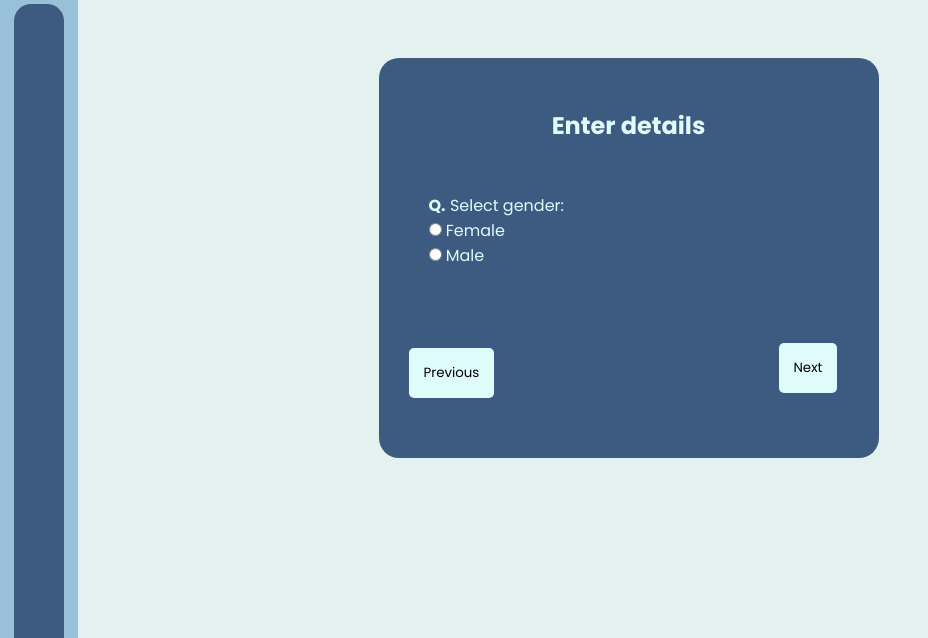
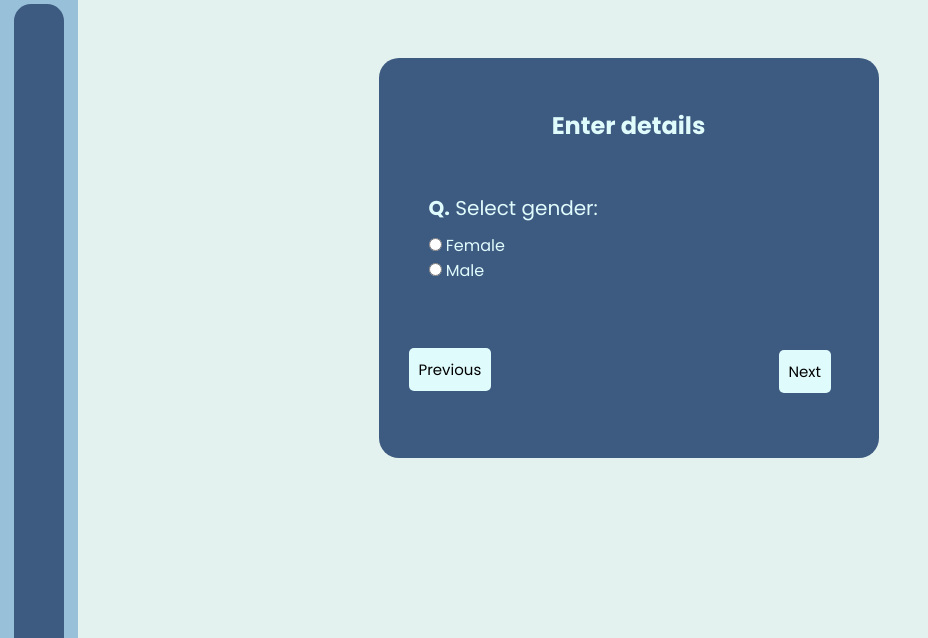
Before and after one commit to AfrahhhK/StudyPlanner, a PHP site: page / in a window 1280 px wide. Shown: the part 140-778 px from the top of the page, without its empty margins (0-928 px from the left). Run offline with PHP 8.4, Linux system fonts and the light colour scheme.

Commit message:
buttons in same row

```diff
--- a/index.html
+++ b/index.html
@@ -94,8 +94,8 @@
         <div class="Child_Text">Planner</div>
         <div class="box">
             <h1>Enter details</h1>
-            <form action="">
-                <div class="q1">
+            <form class="questions" action="">
+                <div class=" q1">
                     <p><b>Q.</b> Select gender:</p>
                     <input type="radio" id="F" name="gender">
                     <label for="age1">Female</label><br>
@@ -117,7 +117,7 @@
                     <p><b>Q.</b> Please select your course:</p>
                     <input type="radio" id="age1" name="course">
                     <label for="age1">Computers</label><br>
-                    <input type="radio" id="age2" name="course" <label for="age2">Medical</label><br>
+                    <input type="radio" id="age2" name="course" <label for="age2"> Medical</label><br>
                     <input type="radio" id="age3" name="course">
                     <label for="age3">Mechanics</label><br>
                     <input type="radio" id="age3" name="course">
--- a/style.css
+++ b/style.css
@@ -306,6 +306,11 @@
     padding: 40px 0px 50px;
 }
 
+.questions p {
+    font-size: 20px;
+    padding-bottom: 10px;
+}
+
 .sidebar_menu.open~.container {
     left: 250px;
     width: calc(100% - 250px);
@@ -326,22 +331,24 @@
 
 
 #prev_btn {
-    margin-top: 80px;
+    font-size: 15px;
+    margin-top: 65px;
     display: flex;
     margin-left: -20px;
     background-color: #e0fbfc;
-    padding: 15px;
+    padding: 10px;
     border: none;
     border-radius: 5px;
     cursor: pointer;
 }
 
 #next_btn {
+    font-size: 15px;
     display: flex;
-    margin-top: -55px;
+    margin-top: -41px;
     margin-left: 350px;
     background-color: #e0fbfc;
-    padding: 15px;
+    padding: 10px;
     border: none;
     border-radius: 5px;
     cursor: pointer;
```
